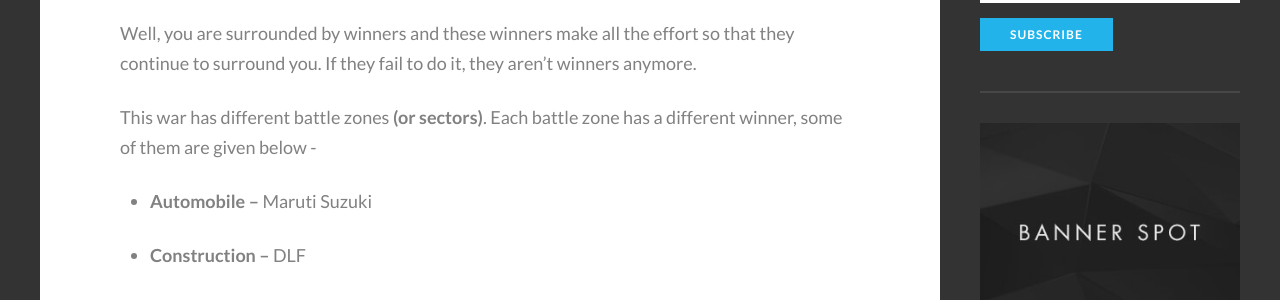
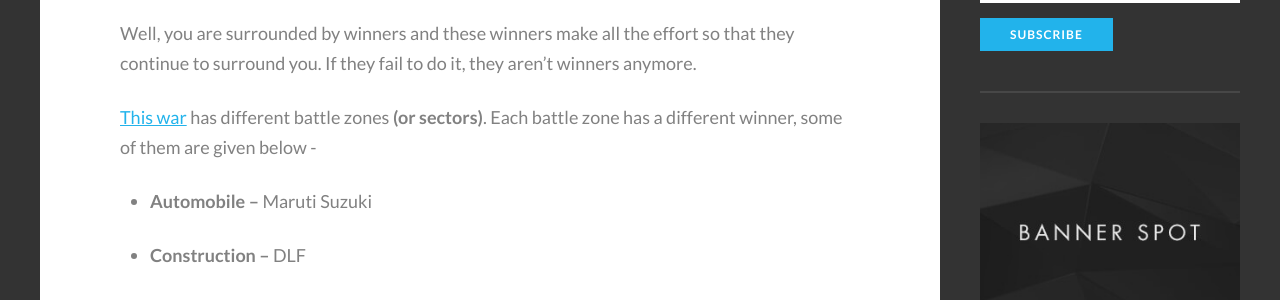
Before and after one commit to investingknights/investingknights.github.io, a Jekyll site: the page built from _posts/2018-03-15-who-is-winning-this-war.md, in a window 1280 px wide and 900 px high, scrolled down 600 px. Shown: the part 154-454 px from the top of the window. Built offline with Jekyll 4.4.1, drawn with Linux system fonts in a browser that asks for light colours; some web fonts are replaced; comment, search, counter and statistics services are not loaded; part of the change alters nothing that is shown.

```diff
--- a/_posts/2018-03-15-who-is-winning-this-war.md
+++ b/_posts/2018-03-15-who-is-winning-this-war.md
@@ -8,7 +8,7 @@ tags: [money, war, companies]
 
 Well, you are surrounded by winners and these winners make all the effort so that they continue to surround you. If they fail to do it, they aren’t winners anymore.
 
-This war has different battle zones **(or sectors)**.
+[This war](https://investingknights.com/2018/03/14/war-of-money/) has different battle zones **(or sectors)**.
 <!--more-->
 Each battle zone has a different winner, some of them are given below -
 
```
